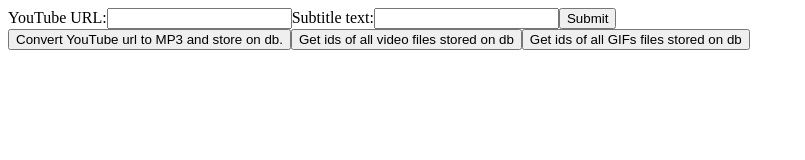
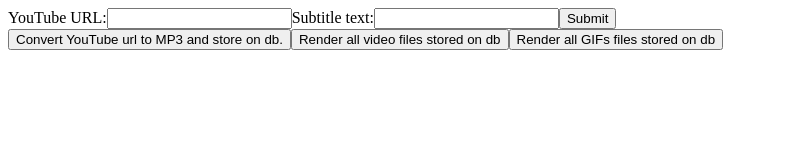
Before and after one commit to oliverpople/gif-jitsu, a React (Create React App) app in the folder client/: page / in a window 1280 px wide. Shown: the top 160 px of the page, without its empty margins (0-805 px from the left). Built offline with nearby package versions, Linux system fonts and the light colour scheme.

Commit message:
Changed button names.

```diff
--- a/client/src/App.js
+++ b/client/src/App.js
@@ -103,10 +103,10 @@
           Convert YouTube url to MP3 and store on db.
         </button>
         <button onClick={this.getAllVideoFileIdsFromDb}>
-          Get ids of all video files stored on db
+          Render all video files stored on db
         </button>
         <button onClick={this.getAllGifFileIdsFromDb}>
-          Get ids of all GIFs files stored on db
+          Render all GIFs files stored on db
         </button>
         {this.state.videoFileIdsArray ? this.videoList() : <div />}
         {this.state.gifFileIdsArray ? this.gifList() : <div />}
```
